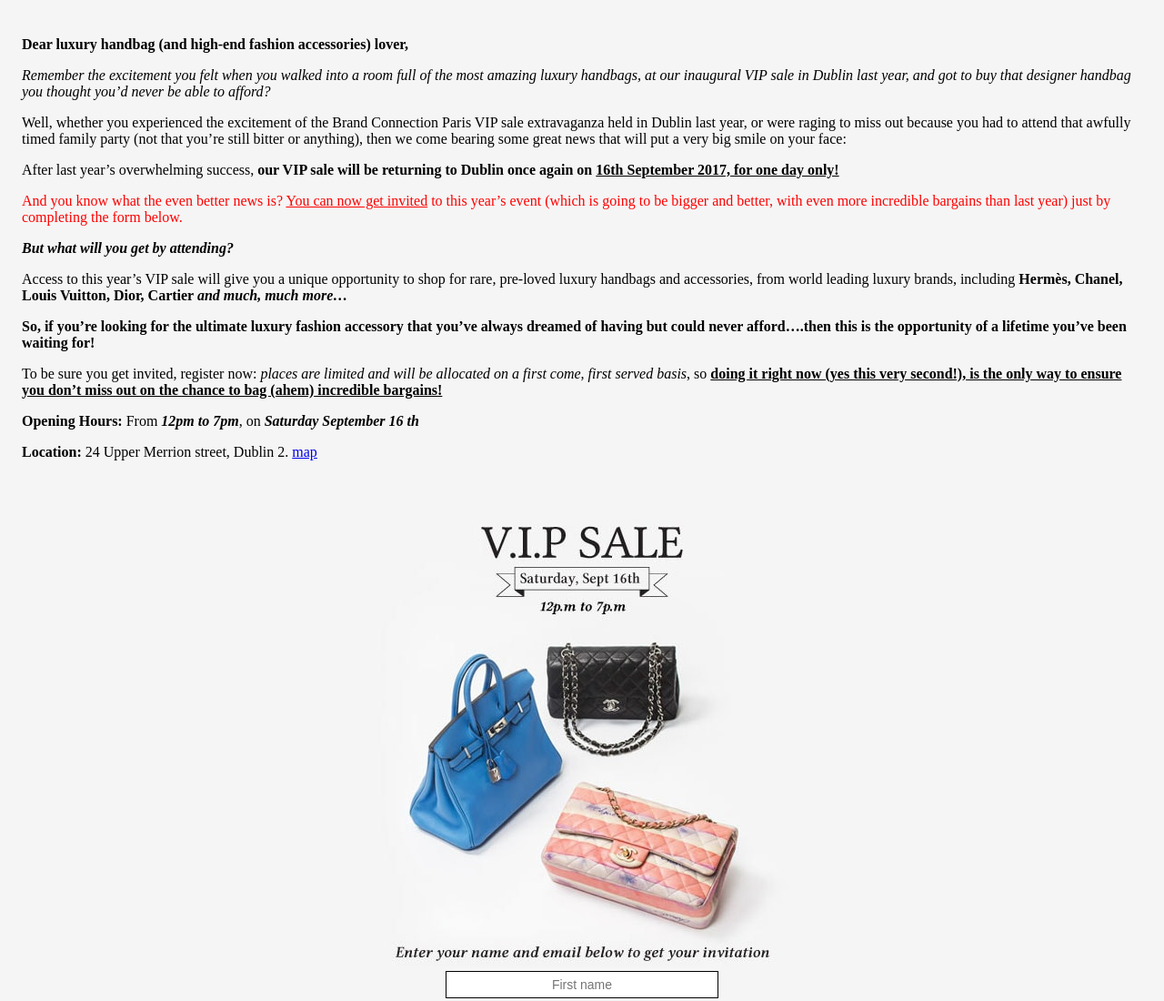
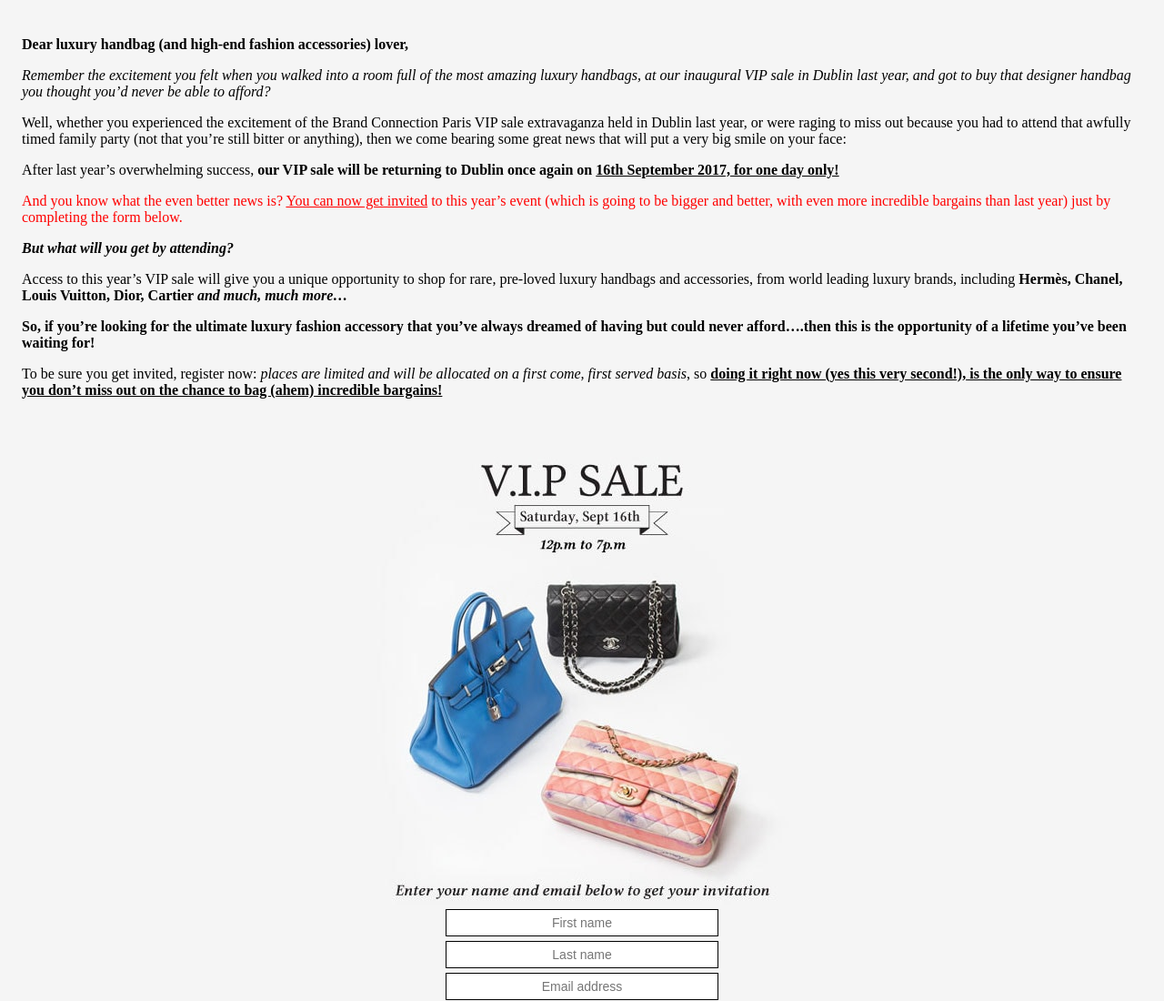
Before and after one commit to lhache/merrion, a website: page public/index.html in a window 1280 px wide. Shown: the top 1100 px of the page at 91% size. Drawn offline with Linux system fonts and the light colour scheme; no server answers.

Commit message:
modify text

```diff
--- a/public/index.html
+++ b/public/index.html
@@ -19,8 +19,8 @@
     <p>Access to this year’s VIP sale will give you a unique opportunity to shop for rare, pre-loved luxury handbags and accessories, from world leading luxury brands, including <b>Hermès, Chanel, Louis Vuitton, Dior, Cartier <i>and much, much more…</i></b></p>
     <p><b>So, if you’re looking for the ultimate luxury fashion accessory that you’ve always dreamed of having but could never afford….then this is the opportunity of a lifetime you’ve been waiting for!</b></p>
     <p>To be sure you get invited, register now: <i>places are limited and will be allocated on a first come, first served basis</i>, so <b><u>doing it right now (yes this very second!), is the only way to ensure you don’t miss out on the chance to bag (ahem) incredible bargains!</u></b></p>
-    <p><b>Opening Hours:</b> From <b><i>12pm to 7pm</i></b>, on <b><i>Saturday September 16 th</i></b></p>
-    <p><b>Location:</b> 24 Upper Merrion street, Dublin 2. <a href="https://www.google.de/maps/place/The+Merrion+Hotel+Dublin/@53.3388517,-6.2519976,16.42z/data=!4m5!3m4!1s0x0:0x285b52a64197b80!8m2!3d53.3385349!4d-6.2529159" target="_blank">map</a></p>
+    <!-- <p><b>Opening Hours:</b> From <b><i>12pm to 7pm</i></b>, on <b><i>Saturday September 16 th</i></b></p> -->
+    <!-- <p><b>Location:</b> 24 Upper Merrion street, Dublin 2. <a href="https://www.google.de/maps/place/The+Merrion+Hotel+Dublin/@53.3388517,-6.2519976,16.42z/data=!4m5!3m4!1s0x0:0x285b52a64197b80!8m2!3d53.3385349!4d-6.2529159" target="_blank">map</a></p> -->
   </div>
 
   <form action="/add" method="POST" class="merrion-form">
```
